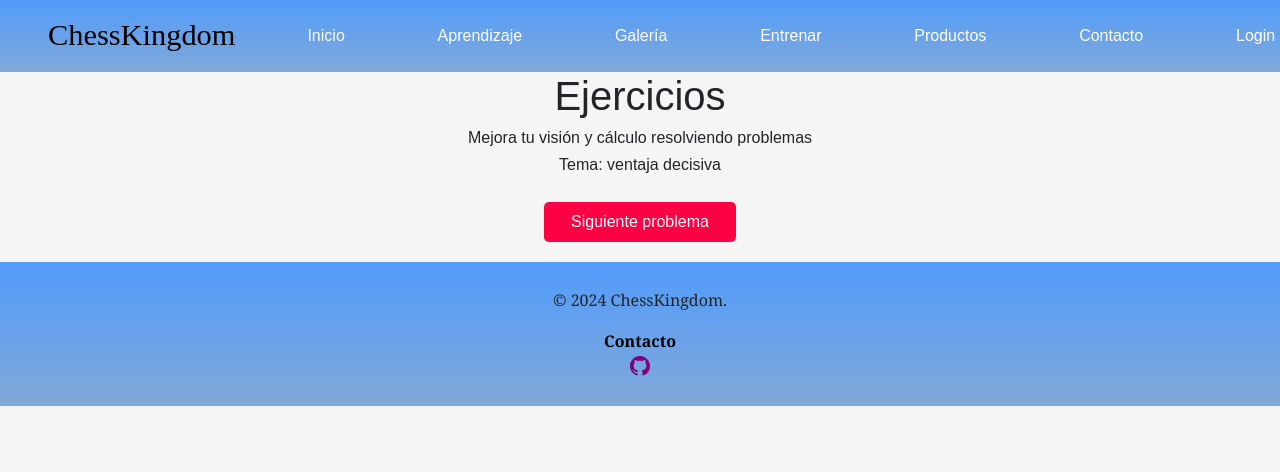
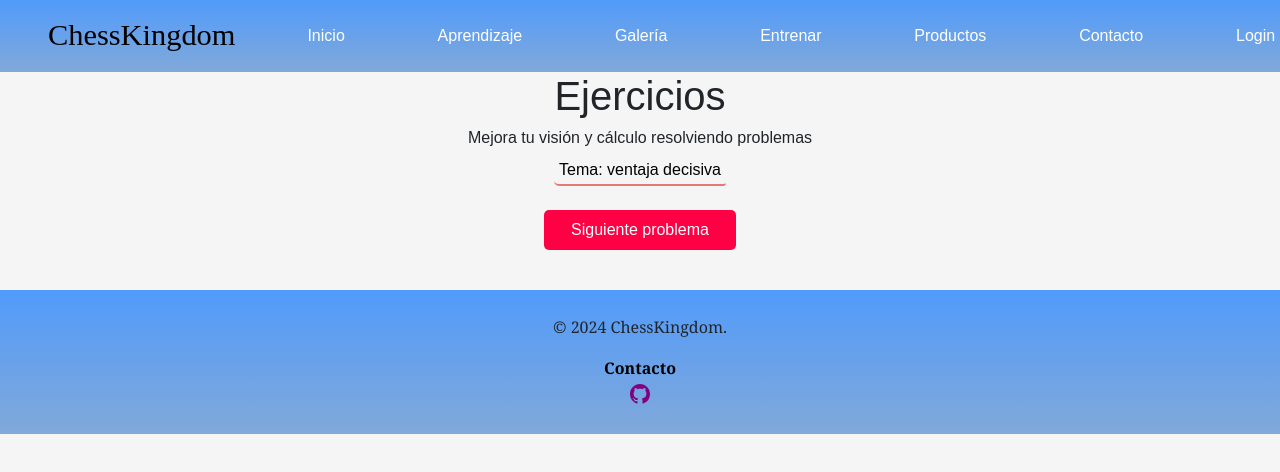
Before and after one commit to KingLear90/chesskingdom_deploy, a React (Vite) app in the folder front/: page /practice in a window 1280 px wide. Shown: the top 472 px of the page. Built offline with nearby package versions, Linux system fonts and the light colour scheme; no server answers; a web font is replaced by a local one.

Commit message:
style for "theme" msg

```diff
--- a/front/src/components/Training/MatePractice.css
+++ b/front/src/components/Training/MatePractice.css
@@ -12,12 +12,43 @@
     flex-direction: column;
     align-items: center;
     justify-content: center;
+    margin-right: auto;
     margin-left: auto;
-    margin-right: auto;
+    gap: 2em;
+}
+
+@keyframes borderPulse {
+    0% { border-bottom: 2px solid rgba(223, 90, 90, 1); }
+    50% { border-bottom: 2px solid rgba(223, 90, 90, 0.2); }
+    100% { border-bottom: 2px solid rgba(223, 90, 90, 1); }
+}
+
+@keyframes textSlide {
+    0% {
+        transform: translateY(-10px);
+    }
+    100% {
+        transform: translateY(0);
+    }
+}
+
+.hints {
+    display: flex;
+    font-weight: 400;
+    flex-direction: row;
+    color: black;
+    border-bottom: 2px solid rgb(223, 90, 90);
+    border-radius: 3px 5px;
+    padding: 0.3em;
+    line-height: 1.2em;
+    animation:
+        borderPulse 3s infinite ease-in-out,
+        textSlide 1s ease-out;
 }
 
 .next-button {
-    margin: 20px;
+    margin-top: 1em;
+    margin-bottom: 2.5em;
     width: 12em;
     padding: 8px;
     background-color: #ff0044;
```
